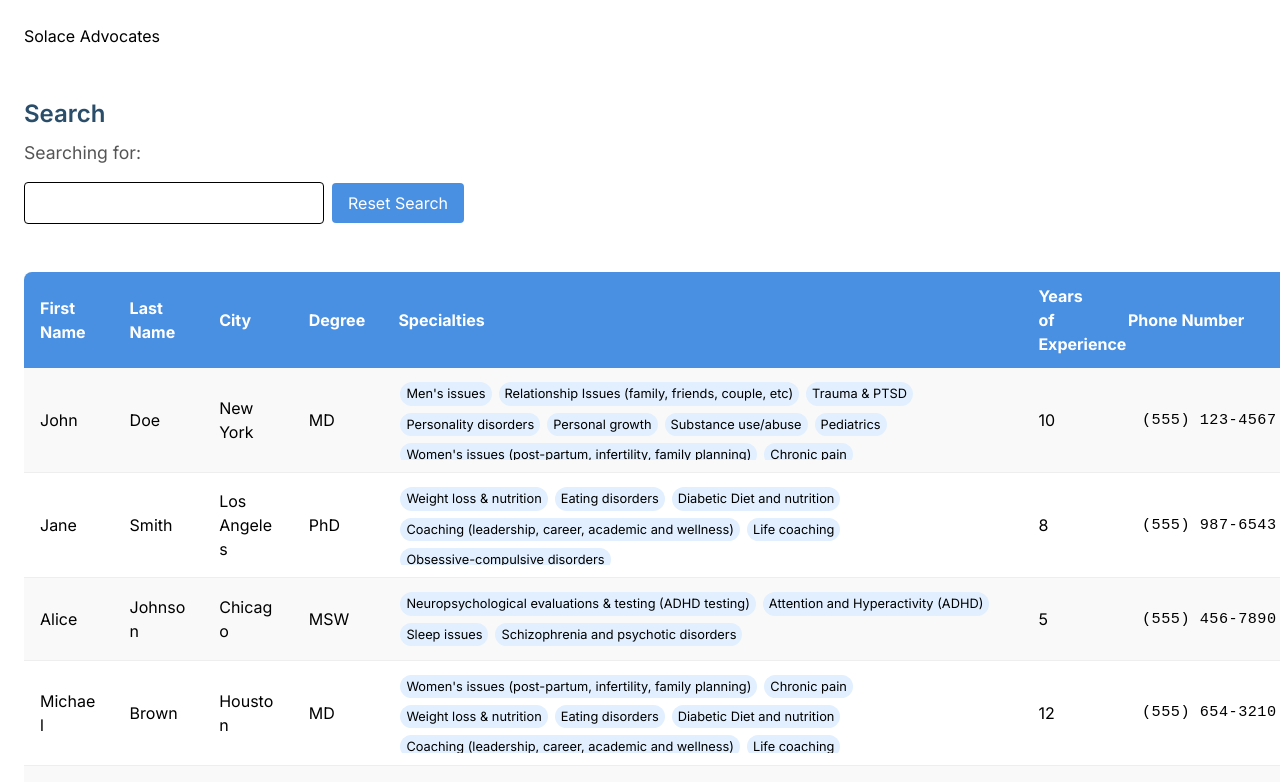
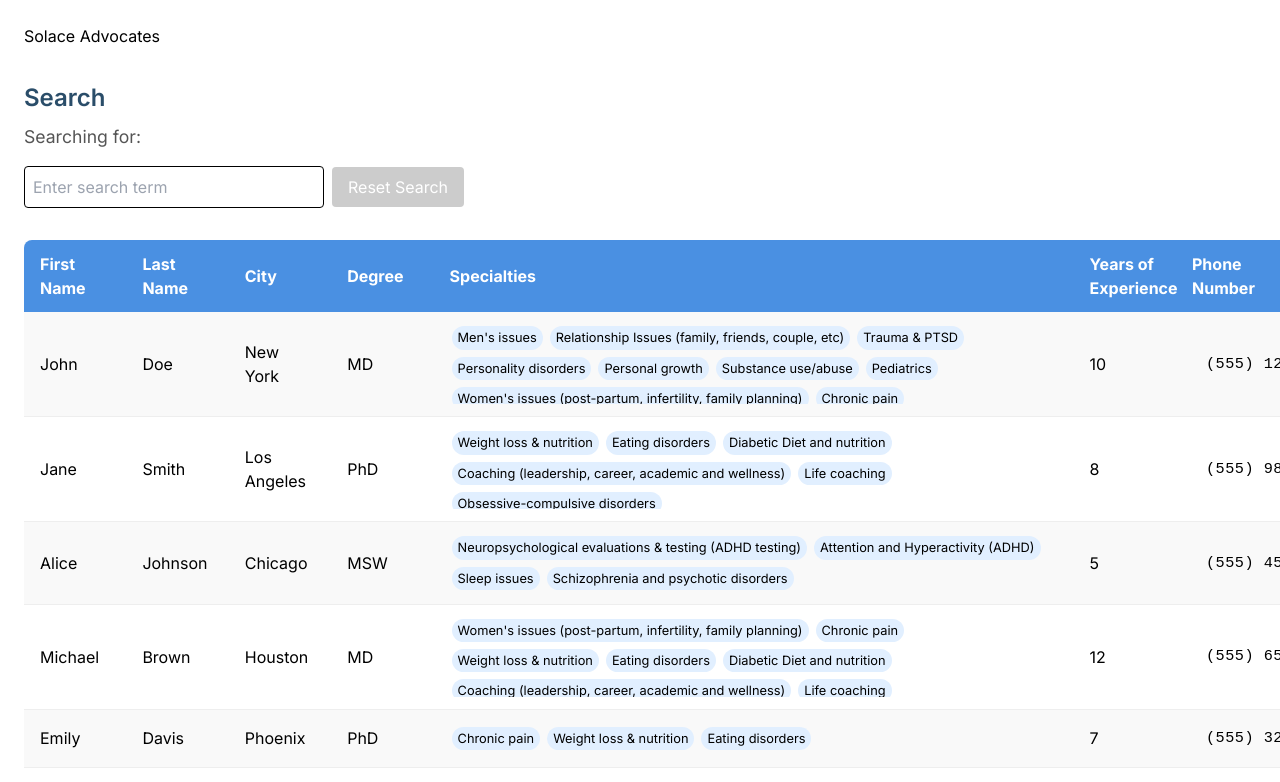
Before and after one commit to Thanh-Lai/solace-candidate-assignment, a Next.js app: page / in a window 1280 px wide. Shown: the top 782 px of the page. Built offline with nearby package versions, Linux system fonts and the light colour scheme.

Commit message:
remove dom manipulation and use state

```diff
--- a/src/app/page.tsx
+++ b/src/app/page.tsx
@@ -49,20 +49,13 @@ export default function Home() {
       });
   }, []);
 
-  const onChange = (e: React.ChangeEvent<HTMLInputElement>) => {
-    const term = e.target.value.toLowerCase();
-    setSearchTerm(term);
-
-    const searchTermElement = document.getElementById("search-term");
-    if (searchTermElement) {
-      searchTermElement.innerHTML = e.target.value;
-    }
-
-    if (term.trim() === "") {
+  useEffect(() => {
+    if (searchTerm.trim() === "") {
       setFilteredAdvocates(advocates);
       return;
     }
 
+    const term = searchTerm.toLowerCase();
     const filtered = advocates.filter((advocate) => {
       const firstName = String(advocate.firstName).toLowerCase();
       const lastName = String(advocate.lastName).toLowerCase();
@@ -87,38 +80,43 @@ export default function Home() {
     });
 
     setFilteredAdvocates(filtered);
+  }, [searchTerm, advocates]);
+
+  const handleSearchChange = (e: React.ChangeEvent<HTMLInputElement>) => {
+    setSearchTerm(e.target.value);
   };
 
-  const onClick = () => {
+  const handleResetSearch = () => {
     setSearchTerm("");
-    setFilteredAdvocates(advocates);
-    const searchInput = document.querySelector(".search-input") as HTMLInputElement;
-    if (searchInput) {
-      searchInput.value = "";
-    }
-    const searchTermElement = document.getElementById("search-term");
-    if (searchTermElement) {
-      searchTermElement.innerHTML = "";
-    }
   };
 
   return (
     <main className="container">
       <h1>Solace Advocates</h1>
-      <br />
-      <br />
-      <div>
+
+      <div className="search-section">
         <h2 className="search-title">Search</h2>
         <p className="search-term-display">
-          Searching for: <span id="search-term" className="search-term-highlight"></span>
+          Searching for: <span className="search-term-highlight">{searchTerm}</span>
         </p>
-        <input className="search-input" onChange={onChange} value={searchTerm} />
-        <button className="reset-button" onClick={onClick}>
-          Reset Search
-        </button>
+        <div className="search-controls">
+          <input
+            className="search-input"
+            onChange={handleSearchChange}
+            value={searchTerm}
+            placeholder="Enter search term"
+            aria-label="Search advocates"
+          />
+          <button
+            className="reset-button"
+            onClick={handleResetSearch}
+            disabled={searchTerm === ""}
+          >
+            Reset Search
+          </button>
+        </div>
       </div>
-      <br />
-      <br />
+
       <div className="table-container">
         {isLoading ? (
           <div className="loading-message">Loading data...</div>
@@ -132,7 +130,7 @@ export default function Home() {
                 <th className="table-header-cell">Degree</th>
                 <th className="table-header-cell" style={{ width: '50%' }}>Specialties</th>
                 <th className="table-header-cell">Years of Experience</th>
-                <th className="table-header-cell" style={{ width: '15%' }}>Phone Number</th>
+                <th className="table-header-cell" style={{ width: '10%' }}>Phone Number</th>
               </tr>
             </thead>
             <tbody>
@@ -149,7 +147,11 @@ export default function Home() {
                     <td className="table-cell">
                       <div className="specialties-container">
                         {advocate.specialties.map((specialty, i) => (
-                          <div key={`${advocate.id || index}-specialty-${i}-${specialty.replace(/\s+/g, '-')}`} className="specialty-tag">
+                          <div
+                            key={`${advocate.id || index}-specialty-${i}-${specialty.replace(/\s+/g, '-')}`}
+                            className="specialty-tag"
+                            title={specialty}
+                          >
                             {specialty}
                           </div>
                         ))}
--- a/src/app/styles/page.css
+++ b/src/app/styles/page.css
@@ -4,16 +4,26 @@
 }
 
 /* Search section */
+.search-section {
+  margin: 2rem 0;
+}
+
+.search-controls {
+  display: flex;
+  align-items: center;
+  margin-top: 1rem;
+}
+
 .search-title {
   font-size: 1.5rem;
   font-weight: 600;
   color: #2a4d69;
-  margin-bottom: 8px;
+  margin-bottom: 0.5rem;
 }
 
 .search-term-display {
   font-size: 1.1rem;
-  margin-bottom: 16px;
+  margin-bottom: 1rem;
   color: #555;
 }
 
@@ -46,6 +56,10 @@
   background-color: #3a80d2;
 }
 
+.reset-button:disabled {
+  background-color: #cccccc;
+  cursor: not-allowed;
+}
 
 .phone-number {
   font-family: monospace;
@@ -56,7 +70,6 @@
   letter-spacing: 0.5px;
   min-width: 180px;
 }
-
 
 .table-container {
   overflow-x: auto;
```
